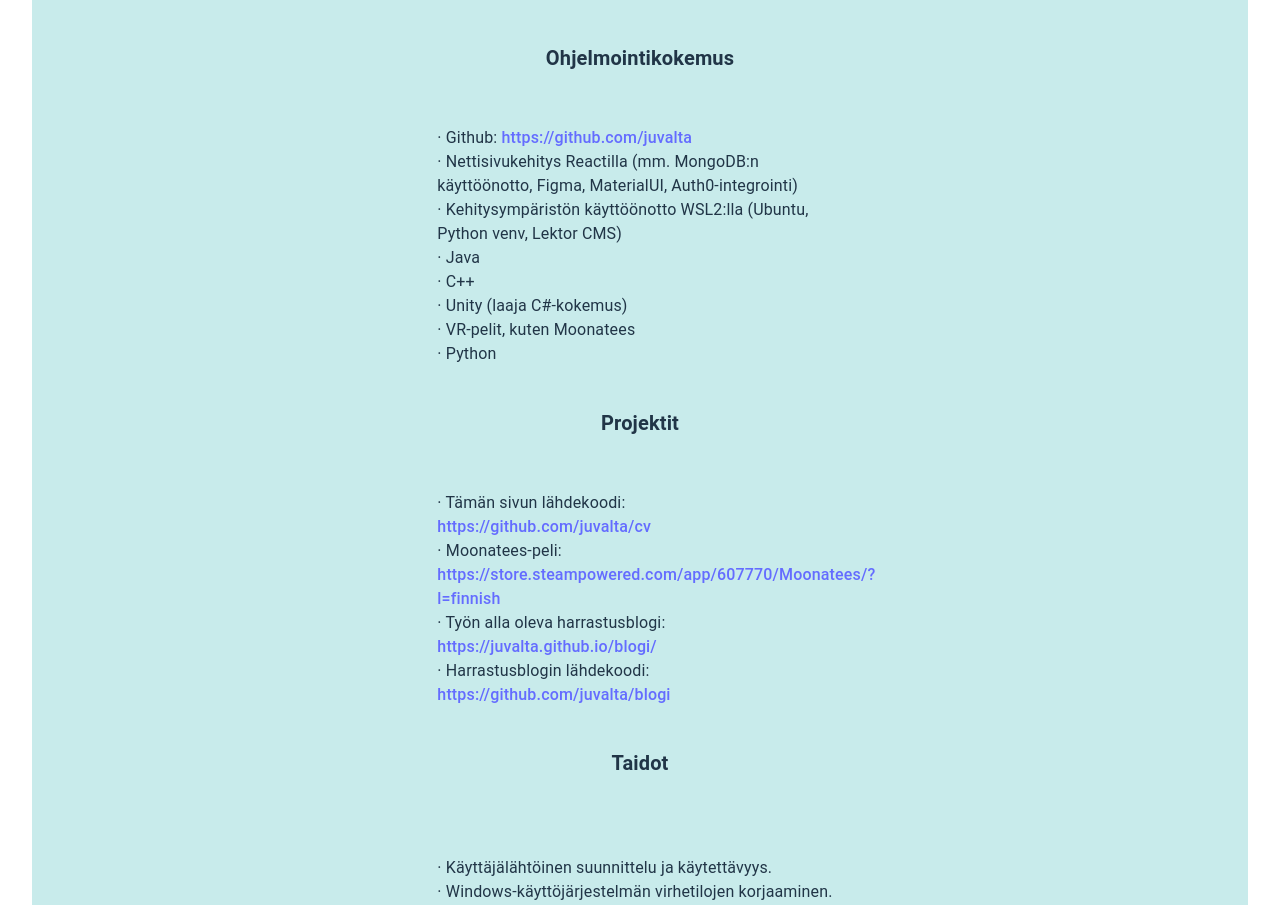
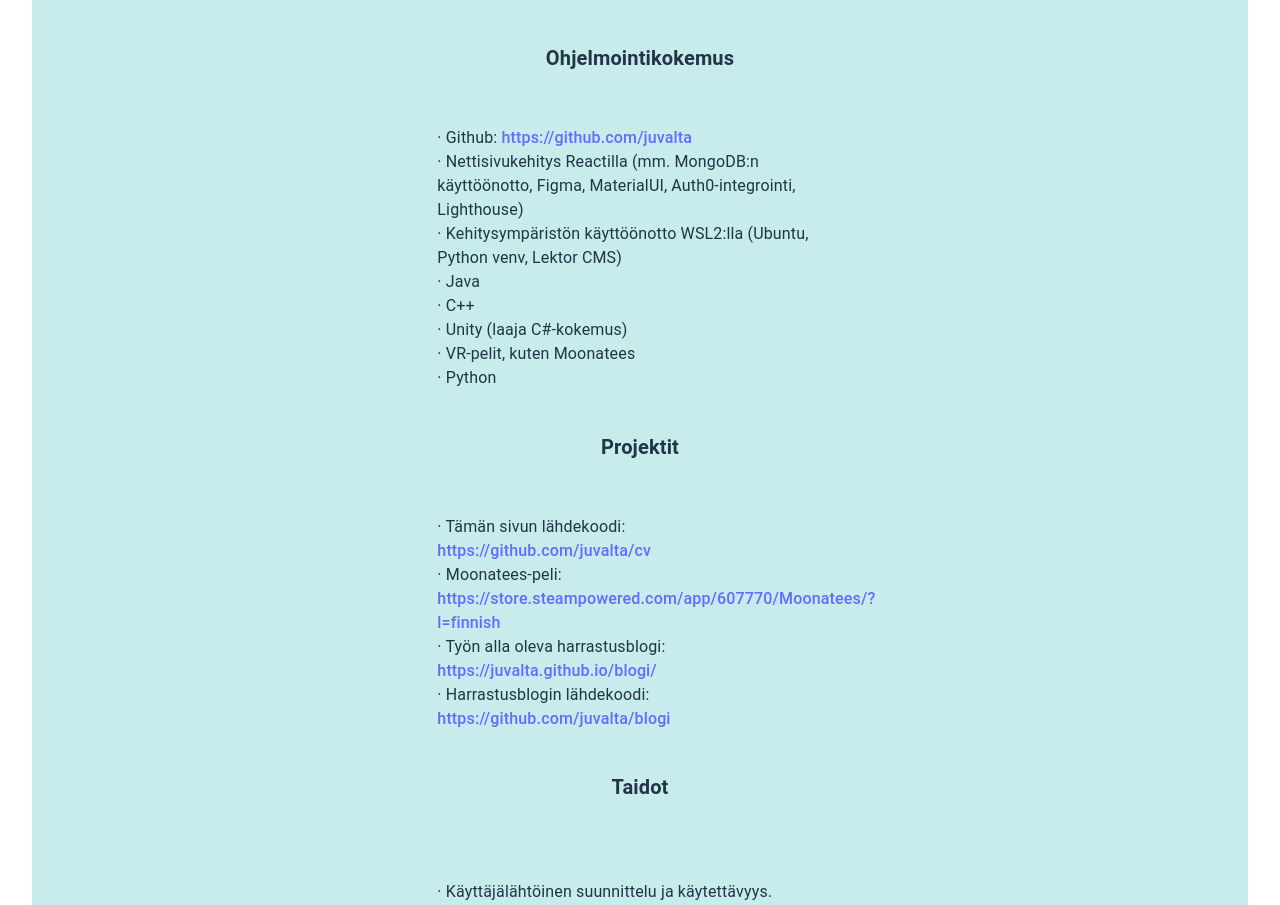
Before and after one commit to juvalta/cv, a React (Vite) app: page /#/cv in a window 1280 px wide. Shown: the part 1281-2186 px from the top of the page. Built offline with nearby package versions, Linux system fonts and the light colour scheme.

Commit message:
Added Lighthouse experience

```diff
--- a/src/components/LandingPage.jsx
+++ b/src/components/LandingPage.jsx
@@ -28,7 +28,7 @@
   const githublinkki = <>· Github: <a href="https://github.com/juvalta">https://github.com/juvalta</a></>
 
   const ohjelmointikokemus = `
-              · Nettisivukehitys Reactilla (mm. MongoDB:n käyttöönotto, Figma, MaterialUI, Auth0-integrointi)
+              · Nettisivukehitys Reactilla (mm. MongoDB:n käyttöönotto, Figma, MaterialUI, Auth0-integrointi, Lighthouse)
               · Kehitysympäristön käyttöönotto WSL2:lla (Ubuntu, Python venv, Lektor CMS)
               · Java
               · C++
--- a/src/components/LandingPage_EN.jsx
+++ b/src/components/LandingPage_EN.jsx
@@ -92,7 +92,7 @@
 
               · Github: <a href="https://github.com/juvalta">https://github.com/juvalta</a> <br />
 
-              · Web development using React (e.g. MongoDB, Figma, MaterialUI, Auth0-integration) <br />
+              · Web development using React (e.g. MongoDB, Figma, MaterialUI, Auth0-integration, Lighthouse) <br />
 
               · Setting up a development environment with WSL2 (Ubuntu, Python venv, Lektor CMS) <br />
 
```
